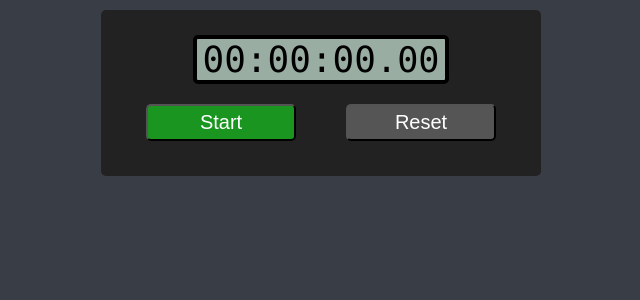
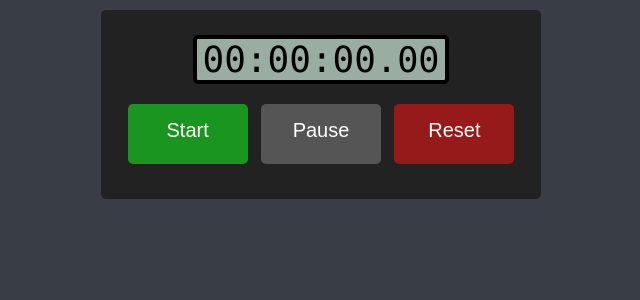
Before and after one commit to 2miles/Timer, a React (Create React App) app: page / in a window 1280 px wide. Shown: the top 300 px of the page, without its empty margins (319-959 px from the left). Built offline with nearby package versions, Linux system fonts and the light colour scheme.

Commit message:
added pause button

```diff
--- a/src/App.css
+++ b/src/App.css
@@ -54,6 +54,7 @@
   border: solid 2px;
   border-color: black;
 }
+
 .lap {
   display: flex;
   flex-direction: row;
@@ -69,10 +70,12 @@
 }
 
 .btn {
-  border-width: 2px;
-  min-width: 150px;
+  border: none;
+  min-width: 120px;
+  min-height: 60px;
   color: var(--btn-text);
   margin: 5px 5px;
+  padding: 15px;
   text-align: center;
   font-size: 20px;
 }
--- a/src/components/Stopwatch.js
+++ b/src/components/Stopwatch.js
@@ -37,6 +37,10 @@ function Stopwatch() {
     setIsOn(true);
   };
 
+  const handlePause = () => {
+    setIsOn(false);
+  };
+
   useEffect(() => {
     let interval = null;
     if (isOn) {
@@ -70,12 +74,15 @@ function Stopwatch() {
             Start
           </button>
         )}
+        <button className="stopwatch btn btn-reset" onClick={handlePause}>
+          Pause
+        </button>
         {isOn ? (
           <button className="stopwatch btn btn-stop" onClick={handleStop}>
             Stop
           </button>
         ) : (
-          <button className="stopwatch btn btn-reset" onClick={handleReset}>
+          <button className="stopwatch btn btn-stop" onClick={handleReset}>
             Reset
           </button>
         )}
```
